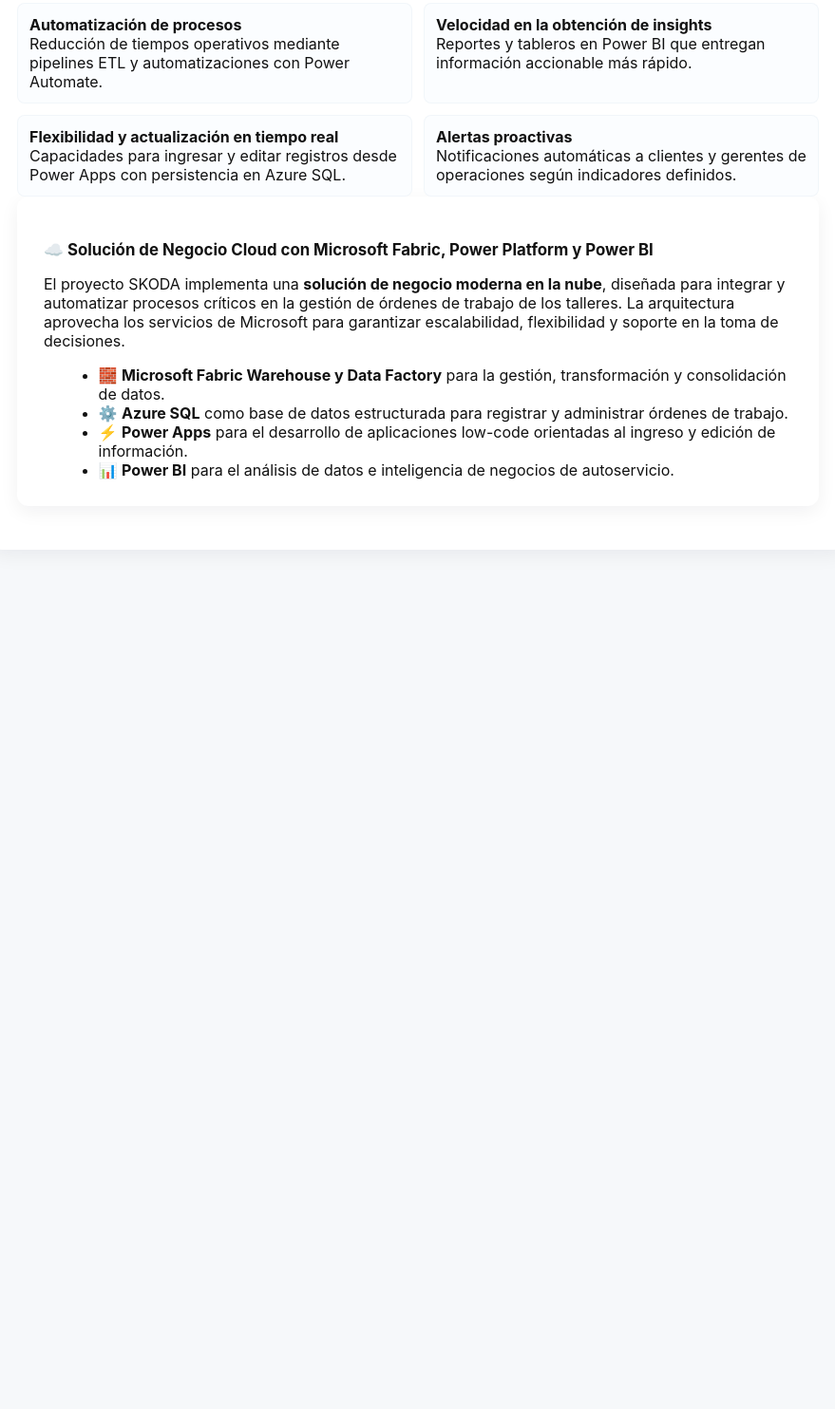
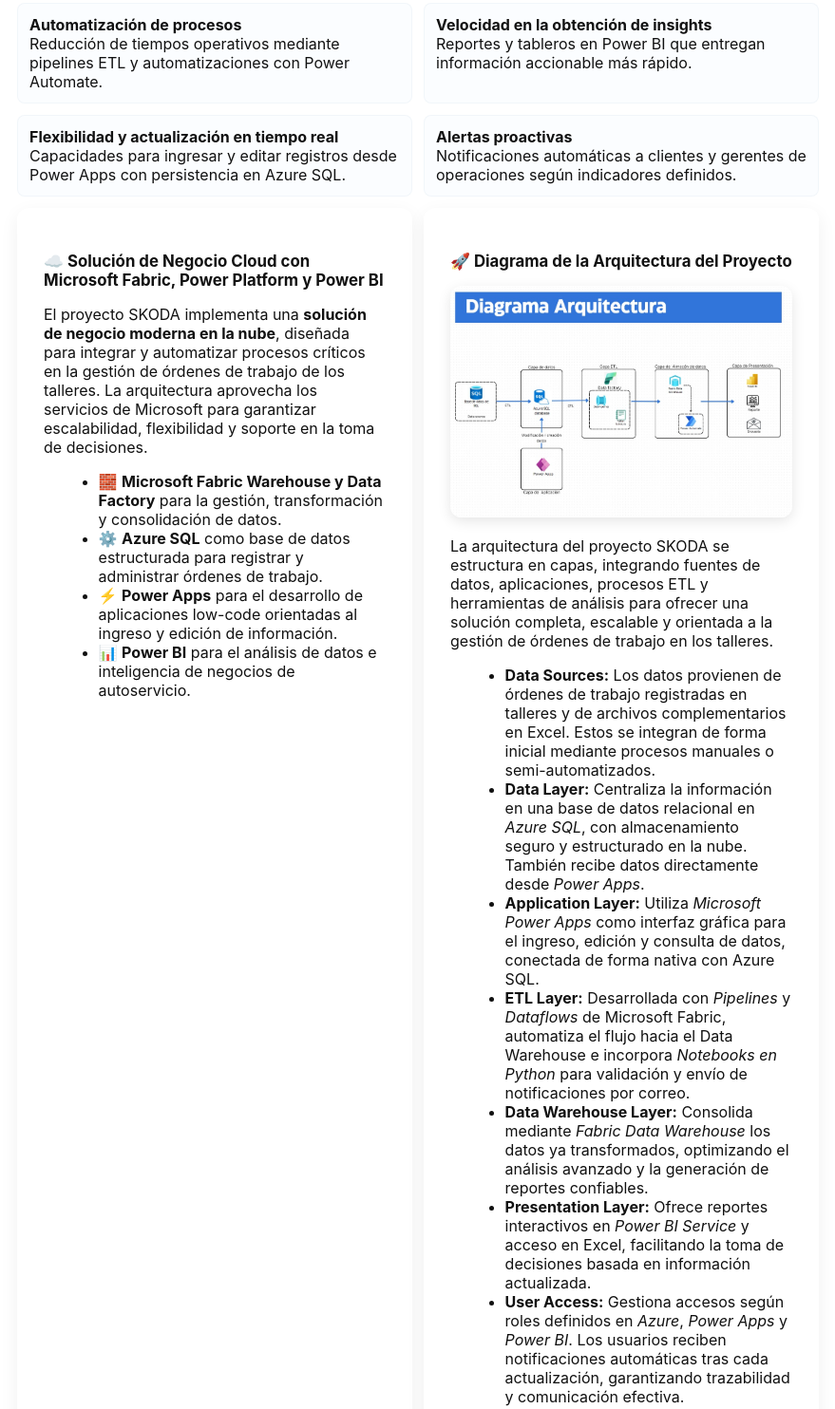
Before and after one commit to Grupo3P/SKODA, a plain HTML site: page index.html in a window 1280 px wide. Shown: the part 712-2196 px from the top of the page at 95% size, without its empty margins (200-1079 px from the left). Before the commit the page ends 1341 px from the top, so only its background shows below. Drawn offline with Linux system fonts and the light colour scheme.

Commit message:
Update index.html

```diff
--- a/index.html
+++ b/index.html
@@ -83,7 +83,7 @@
           <strong>Alertas proactivas</strong><br />
           Notificaciones automáticas a clientes y gerentes de operaciones según indicadores definidos.
         </div>
-      </div>
+
     <section class="card" aria-labelledby="solution">
       <h2 id="solution">☁️ Solución de Negocio Cloud con Microsoft Fabric, Power Platform y Power BI</h2>
       <p>
@@ -97,6 +97,38 @@
         <li>📊 <strong>Power BI</strong> para el análisis de datos e inteligencia de negocios de autoservicio.</li>
       </ul>
     </section>
+
+    <section class="card" aria-labelledby="architecture">
+      <h2 id="architecture">🚀 Diagrama de la Arquitectura del Proyecto</h2>
+
+      <!-- Imagen del diagrama -->
+      <div style="text-align:center; margin:16px 0;">
+        <img src="Diagrama de Arquitectura.jpeg" alt="Diagrama de la arquitectura del proyecto SKODA" style="max-width:100%; border-radius:12px; box-shadow:0 4px 14px rgba(0,0,0,0.1);" />
+      </div>
+
+      <p>
+        La arquitectura del proyecto SKODA se estructura en capas, integrando fuentes de datos, aplicaciones, procesos ETL y herramientas de análisis para
+        ofrecer una solución completa, escalable y orientada a la gestión de órdenes de trabajo en los talleres.
+      </p>
+
+      <ul>
+        <li><strong>Data Sources:</strong> Los datos provienen de órdenes de trabajo registradas en talleres y de archivos complementarios en Excel. Estos se integran de forma inicial mediante procesos manuales o semi-automatizados.</li>
+
+        <li><strong>Data Layer:</strong> Centraliza la información en una base de datos relacional en <em>Azure SQL</em>, con almacenamiento seguro y estructurado en la nube. También recibe datos directamente desde <em>Power Apps</em>.</li>
+
+        <li><strong>Application Layer:</strong> Utiliza <em>Microsoft Power Apps</em> como interfaz gráfica para el ingreso, edición y consulta de datos, conectada de forma nativa con Azure SQL.</li>
+
+        <li><strong>ETL Layer:</strong> Desarrollada con <em>Pipelines</em> y <em>Dataflows</em> de Microsoft Fabric, automatiza el flujo hacia el Data Warehouse e incorpora <em>Notebooks en Python</em> para validación y envío de notificaciones por correo.</li>
+
+        <li><strong>Data Warehouse Layer:</strong> Consolida mediante <em>Fabric Data Warehouse</em> los datos ya transformados, optimizando el análisis avanzado y la generación de reportes confiables.</li>
+
+        <li><strong>Presentation Layer:</strong> Ofrece reportes interactivos en <em>Power BI Service</em> y acceso en Excel, facilitando la toma de decisiones basada en información actualizada.</li>
+
+        <li><strong>User Access:</strong> Gestiona accesos según roles definidos en <em>Azure</em>, <em>Power Apps</em> y <em>Power BI</em>. Los usuarios reciben notificaciones automáticas tras cada actualización, garantizando trazabilidad y comunicación efectiva.</li>
+      </ul>
+    </section>
+
+
   </main>
 </body>
 </html>
```
Lines whose indentation alone changed are shown as unchanged.
